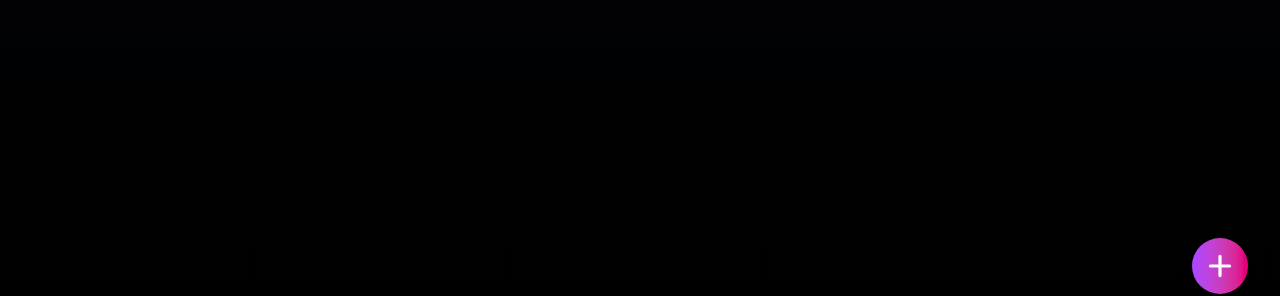
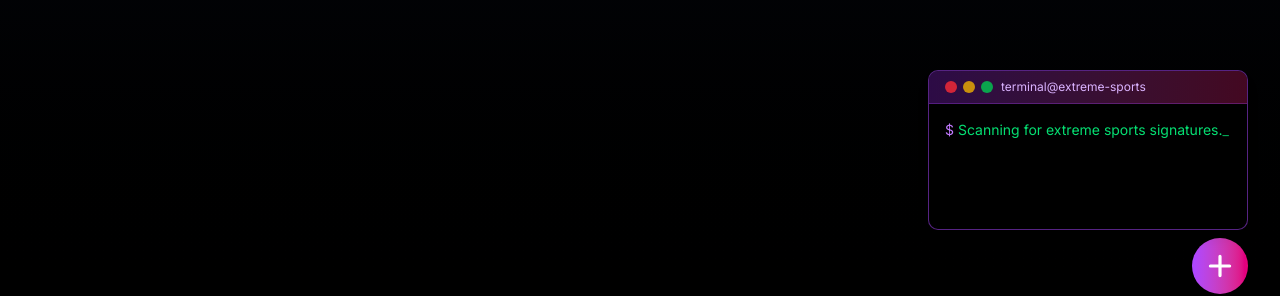
Before and after one commit to danielhamner/insta-gallery-extreme-sports, a Next.js app: page / in a window 1280 px wide. Shown: the part 474-770 px from the top of the page. Built offline with nearby package versions, Linux system fonts and the light colour scheme.

Commit message:
ominous terminal

```diff
--- /dev/null
+++ b/app/components/OminousTerminal.tsx
@@ -0,0 +1,51 @@
+"use client";
+
+import { useEffect, useState } from "react";
+
+const messages = [
+  "Initializing neural network...",
+  "Scanning for extreme sports signatures...",
+  "Analyzing adrenaline patterns...",
+  "Warning: Danger levels exceeding normal parameters...",
+  "System override: Extreme mode activated...",
+];
+
+export default function OminousTerminal() {
+  const [currentText, setCurrentText] = useState("");
+  const [messageIndex, setMessageIndex] = useState(0);
+  const [charIndex, setCharIndex] = useState(0);
+
+  useEffect(() => {
+    if (charIndex < messages[messageIndex].length) {
+      const timer = setTimeout(() => {
+        setCurrentText((prev) => prev + messages[messageIndex][charIndex]);
+        setCharIndex((prev) => prev + 1);
+      }, 50);
+      return () => clearTimeout(timer);
+    } else {
+      const timer = setTimeout(() => {
+        setMessageIndex((prev) => (prev + 1) % messages.length);
+        setCurrentText("");
+        setCharIndex(0);
+      }, 2000);
+      return () => clearTimeout(timer);
+    }
+  }, [charIndex, messageIndex]);
+
+  return (
+    <div className="fixed bottom-24 right-8 w-80 h-40 bg-black/80 backdrop-blur border border-purple-500/50 rounded-lg shadow-lg overflow-hidden font-mono text-sm">
+      <div className="flex items-center gap-2 px-4 py-2 bg-gradient-to-r from-purple-900/50 to-pink-900/50 border-b border-purple-500/30">
+        <div className="flex gap-1.5">
+          <div className="w-3 h-3 rounded-full bg-red-500/80"></div>
+          <div className="w-3 h-3 rounded-full bg-yellow-500/80"></div>
+          <div className="w-3 h-3 rounded-full bg-green-500/80"></div>
+        </div>
+        <span className="text-purple-300 text-xs">terminal@extreme-sports</span>
+      </div>
+      <div className="p-4 text-green-400">
+        <span className="text-purple-400">$</span> {currentText}
+        <span className="animate-pulse">_</span>
+      </div>
+    </div>
+  );
+}
--- a/app/page.tsx
+++ b/app/page.tsx
@@ -1,6 +1,7 @@
 "use client";
 
 import Gallery from "./components/Gallery";
+import OminousTerminal from "./components/OminousTerminal";
 import UploadModal from "./components/UploadModal";
 import { useState } from "react";
 
@@ -87,6 +88,8 @@ export default function Home() {
           />
         </svg>
       </button>
+
+      <OminousTerminal />
     </main>
   );
 }
```
